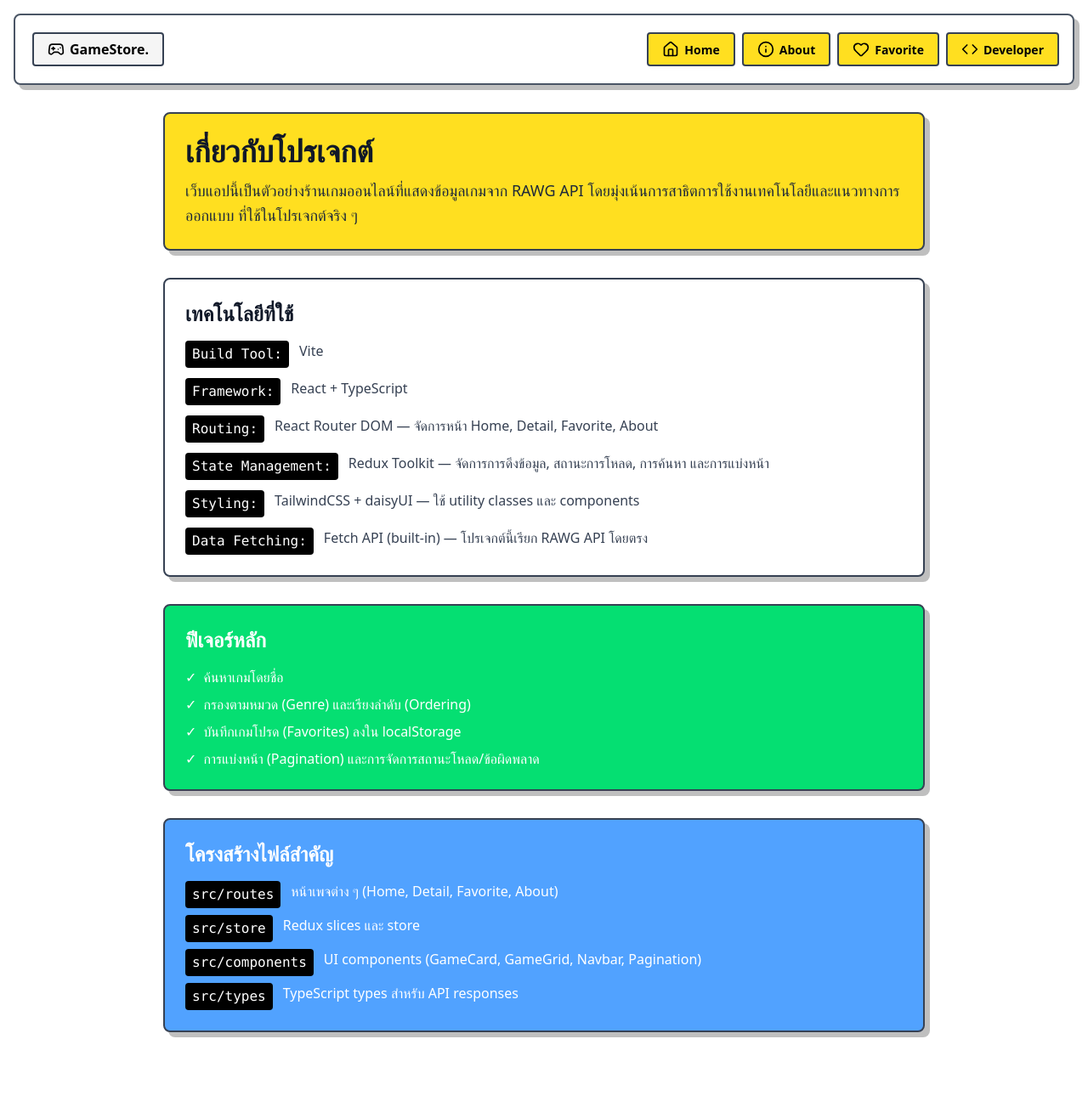
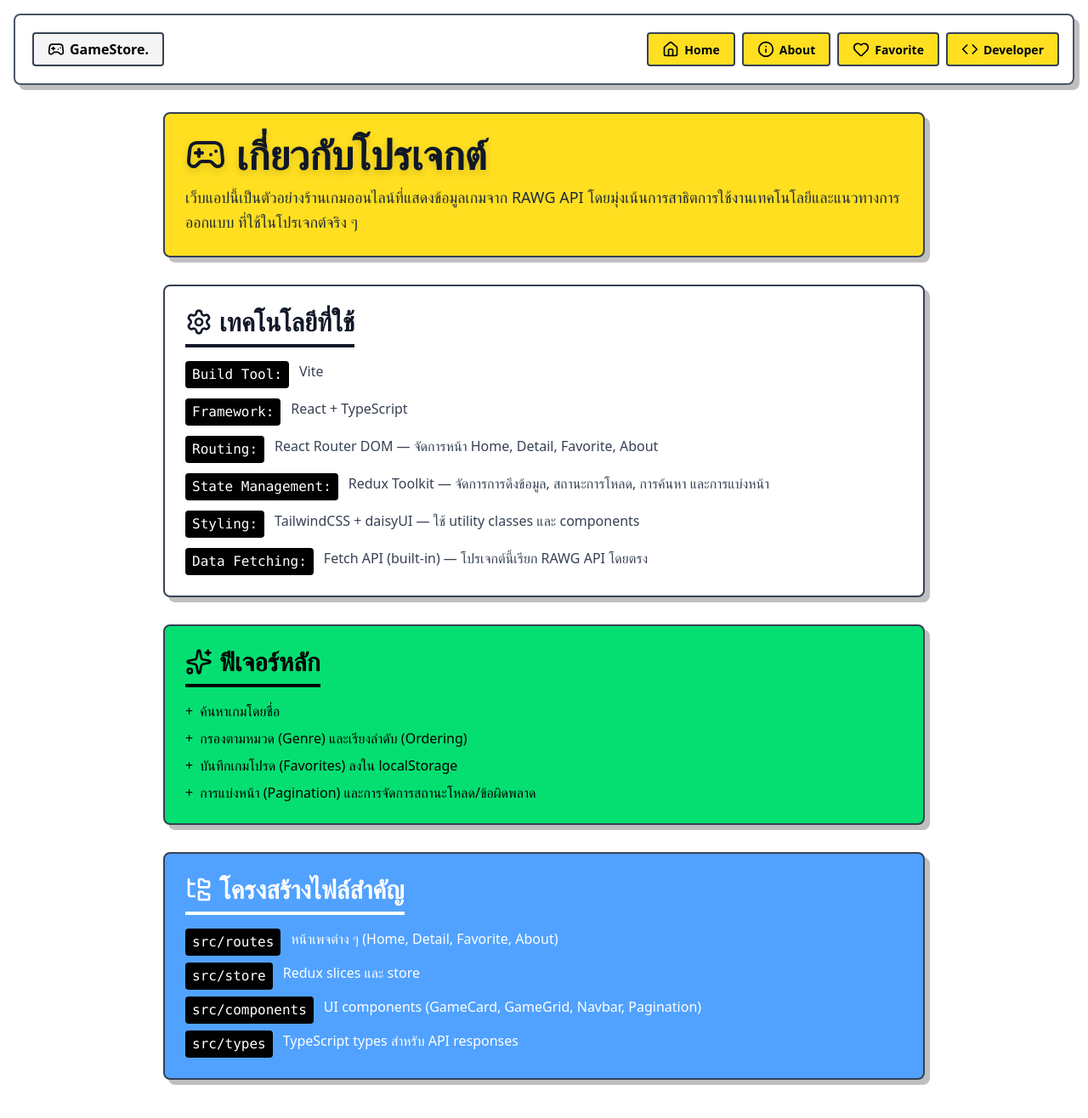
Before and after one commit to etsuwithtea/game-store, a React (Vite) app: page /about in a window 1280 px wide. Shown: the top 1316 px of the page at 85% size. Before the commit the page ends 1263 px from the top, so only its background shows below. Built offline with nearby package versions, Linux system fonts and the light colour scheme; no server answers.

Commit message:
Fix : แก้ไข HomePage + GameCard.tsx + About.tsx

```diff
--- a/index.html
+++ b/index.html
@@ -2,7 +2,7 @@
 <html lang="en" data-theme="light">
   <head>
     <meta charset="UTF-8" />
-    <link rel="icon" type="image/svg+xml" href="/vite.svg" />
+    <link rel="icon" type="image/svg+xml" href="/game.svg" />
     <meta name="viewport" content="width=device-width, initial-scale=1.0" />
     <title>game-store</title>
     <link href="/src/style.css" rel="stylesheet">
--- a/src/components/GameCard.tsx
+++ b/src/components/GameCard.tsx
@@ -25,7 +25,19 @@ export default function GameCard({ game }: Props) {
   };
 
   return (
-    // การ์ดเกม 1 ใบ
+    // การ์ดเกม 1 ใบ - ห่อด้วย relative เพื่อให้ป้ายชื่อลอยได้
+    <div className="relative pt-8">
+      {/* ป้ายชื่อเกมที่ยื่นออกมา */}
+      <div className="absolute -top-0 left-4 right-4 z-10">
+        <h2
+          className="font-extrabold text-base line-clamp-2 bg-gray-200 border-2 border-gray-700 px-4 py-3 text-gray-900 rounded"
+          style={{ boxShadow: '4px 4px 0px 0px rgba(0,0,0,1)' }}
+        >
+          {game.name}
+        </h2>
+      </div>
+
+      {/* การ์ดหลัก */}
       <div
         className="bg-base-100 border-2 border-gray-700 rounded-lg overflow-hidden hover:translate-x-1 hover:translate-y-1 transition-transform"
         style={{ boxShadow: '6px 6px 0px 0px rgba(43,43,43,0.3)' }}
@@ -38,9 +50,7 @@ export default function GameCard({ game }: Props) {
             loading="lazy"
           />
         </figure>
-      <div className="p-4">
-        <h2 className="font-extrabold text-base line-clamp-2 h-12 mb-3">{game.name}</h2>
-
+        <div className="p-4 pt-4">
           {/* แสดง Rating และ Metacritic Score */}
           <div className="flex gap-2 items-center text-xs mb-3">
             {game.metacritic && (
@@ -58,8 +68,8 @@ export default function GameCard({ game }: Props) {
           {/* แสดง Genres */}
           {game.genres && game.genres.length > 0 && (
             <div className="flex flex-wrap gap-1.5 mb-4">
-            {/* 0-2 หมายถึง แสดง genres สูงสุด 2 หมวด */}
-            {game.genres.slice(0, 2).map((genre) => (
+              {/* 0-3 หมายถึง แสดง genres สูงสุด 3 หมวด */}
+              {game.genres.slice(0, 3).map((genre) => (
                 <div
                   key={genre.id}
                   className="px-2 py-0.5 text-xs bg-gray-800 text-white font-semibold border border-gray-700 rounded"
@@ -96,5 +106,6 @@ export default function GameCard({ game }: Props) {
           </div>
         </div>
       </div>
+    </div>
   );
 }
--- a/src/routes/About.tsx
+++ b/src/routes/About.tsx
@@ -1,3 +1,5 @@
+import { Gamepad2, Settings, Sparkles, FolderTree } from 'lucide-react';
+
 export default function About() {
     return (
         <div className="container mx-auto p-4">
@@ -7,7 +9,10 @@ export default function About() {
                     className="mb-8 p-6 bg-yellow-300 border-2 border-gray-700 rounded-lg"
                     style={{ boxShadow: '6px 6px 0px 0px rgba(43,43,43,0.3)' }}
                 >
-                    <h1 className="text-4xl font-bold text-gray-900 mb-3">เกี่ยวกับโปรเจกต์</h1>
+                    <h1 className="text-5xl font-bold text-gray-900 mb-3 drop-shadow-lg flex items-center gap-3">
+                        <Gamepad2 size={48} className="text-gray-900" />
+                        เกี่ยวกับโปรเจกต์
+                    </h1>
                     <p className="text-lg text-gray-800 leading-relaxed">
                         เว็บแอปนี้เป็นตัวอย่างร้านเกมออนไลน์ที่แสดงข้อมูลเกมจาก RAWG
                         API โดยมุ่งเน้นการสาธิตการใช้งานเทคโนโลยีและแนวทางการออกแบบ
@@ -20,7 +25,10 @@ export default function About() {
                     className="mb-8 p-6 bg-white border-2 border-gray-700 rounded-lg"
                     style={{ boxShadow: '6px 6px 0px 0px rgba(43,43,43,0.3)' }}
                 >
-                    <h2 className="text-2xl font-bold text-gray-900 mb-4">เทคโนโลยีที่ใช้</h2>
+                    <h2 className="text-3xl font-bold text-gray-900 mb-4 border-b-4 border-gray-900 pb-2 inline-flex items-center gap-2">
+                        <Settings size={32} className="text-gray-900" />
+                        เทคโนโลยีที่ใช้
+                    </h2>
                     <div className="space-y-3">
                         <div className="flex items-start">
                             <span className="font-mono text-white bg-black bg-opacity-20 px-2 py-1 rounded mr-3">Build Tool:</span>
@@ -54,22 +62,25 @@ export default function About() {
                     className="mb-8 p-6 bg-green-400 border-2 border-gray-700 rounded-lg"
                     style={{ boxShadow: '6px 6px 0px 0px rgba(43,43,43,0.3)' }}
                 >
-                    <h2 className="text-2xl font-bold text-white mb-4">ฟีเจอร์หลัก</h2>
-                    <ul className="space-y-2 text-white">
+                    <h2 className="text-3xl font-bold text-black mb-4 border-b-4 border-black pb-2 inline-flex items-center gap-2">
+                        <Sparkles size={32} className="text-black" />
+                        ฟีเจอร์หลัก
+                    </h2>
+                    <ul className="space-y-2 text-black">
                         <li className="flex items-start">
-                            <span className="mr-2">✓</span>
+                            <span className="mr-2">+</span>
                             <span>ค้นหาเกมโดยชื่อ</span>
                         </li>
                         <li className="flex items-start">
-                            <span className="mr-2">✓</span>
+                            <span className="mr-2">+</span>
                             <span>กรองตามหมวด (Genre) และเรียงลำดับ (Ordering)</span>
                         </li>
                         <li className="flex items-start">
-                            <span className="mr-2">✓</span>
+                            <span className="mr-2">+</span>
                             <span>บันทึกเกมโปรด (Favorites) ลงใน localStorage</span>
                         </li>
                         <li className="flex items-start">
-                            <span className="mr-2">✓</span>
+                            <span className="mr-2">+</span>
                             <span>การแบ่งหน้า (Pagination) และการจัดการสถานะโหลด/ข้อผิดพลาด</span>
                         </li>
                     </ul>
@@ -80,7 +91,10 @@ export default function About() {
                     className="mb-8 p-6 bg-blue-400 border-2 border-gray-700 rounded-lg"
                     style={{ boxShadow: '6px 6px 0px 0px rgba(43,43,43,0.3)' }}
                 >
-                    <h2 className="text-2xl font-bold text-white mb-4">โครงสร้างไฟล์สำคัญ</h2>
+                    <h2 className="text-3xl font-bold text-white mb-4 border-b-4 border-white pb-2 inline-flex items-center gap-2">
+                        <FolderTree size={32} className="text-white" />
+                        โครงสร้างไฟล์สำคัญ
+                    </h2>
                     <div className="space-y-2 text-white">
                         <div className="flex items-start">
                             <span className="font-mono bg-black bg-opacity-20 px-2 py-1 rounded mr-3">src/routes</span>
--- a/src/store/gameSlice.ts
+++ b/src/store/gameSlice.ts
@@ -27,7 +27,7 @@ const initialState: GamesState = {
   limit: 16,
   offset: 0,
   query: '',
-  ordering: '-rating', // เรียงตาม rating สูงสุดก่อน
+  ordering: '-added', // เรียงตามวันที่เพิ่มล่าสุด
   genre: '',
 };
 
```
Also changed, not shown: public/game.svg (added). Lines whose indentation alone changed are shown as unchanged.
